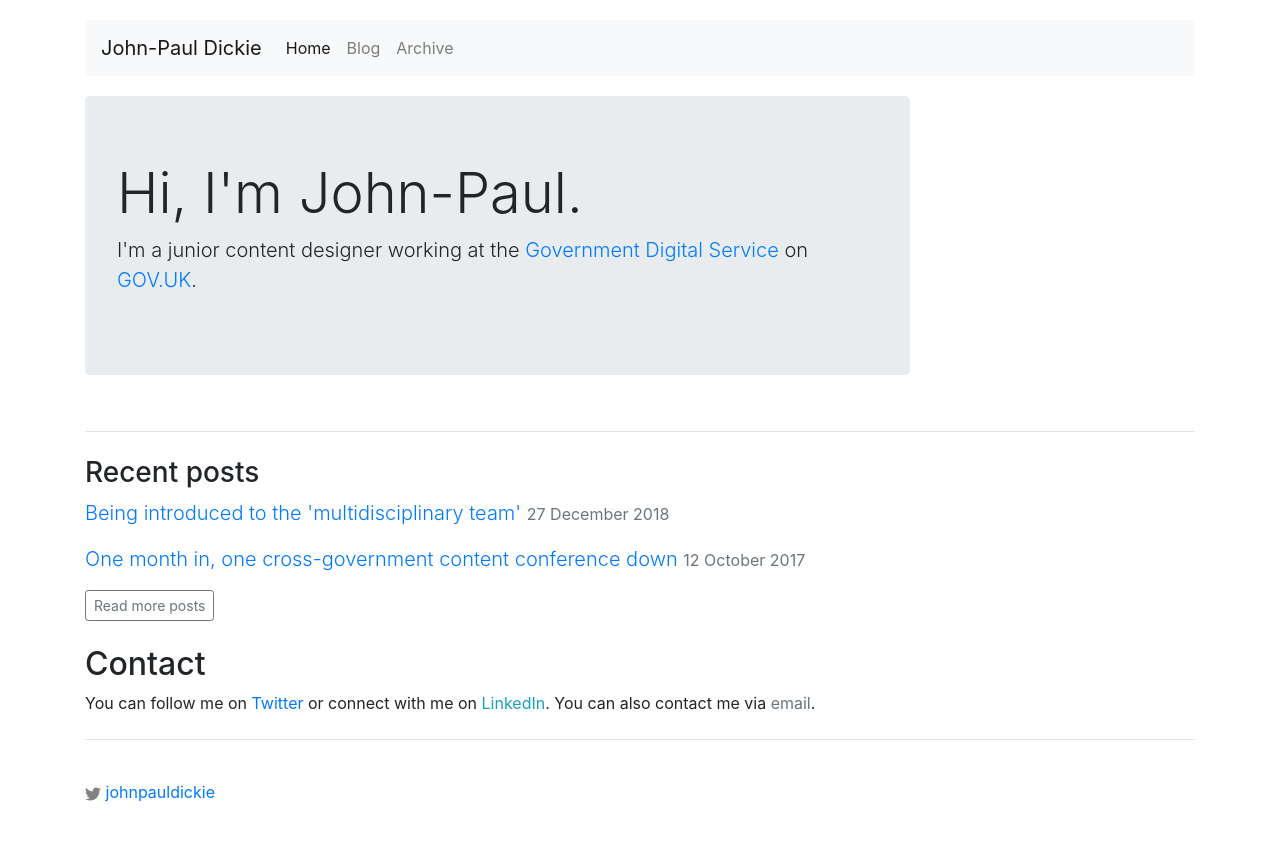
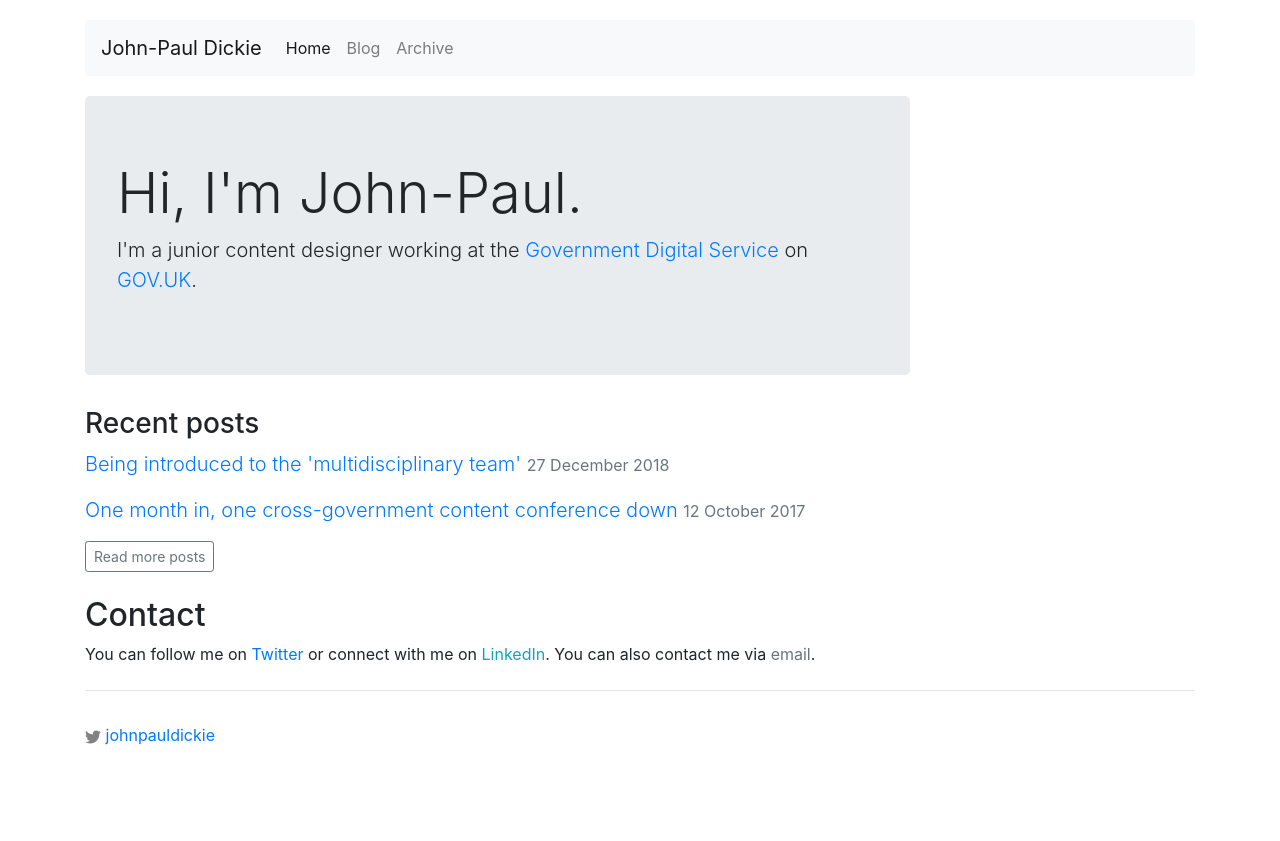
Before and after one commit to johnpauldickie/johnpauldickie.github.io, a Jekyll site: the page built from index.html, in a window 1280 px wide. Shown: the top 841 px of the page. Built offline with Jekyll 4.4.1, drawn with Linux system fonts in a browser that asks for light colours.

Commit message:
Update to homepage and footer

```diff
--- a/_layouts/default.html
+++ b/_layouts/default.html
@@ -12,7 +12,7 @@
 
     </main>
 
-<hr class="my-4">
+<hr>
 </div>
 {% include footer.html %}
 
--- a/_layouts/page.html
+++ b/_layouts/page.html
@@ -16,7 +16,7 @@ layout: page
 
     </main>
 
-    <hr class="my-4">
+    <hr>
     </div>
     {% include footer.html %}
 </body>
--- a/index.html
+++ b/index.html
@@ -12,8 +12,6 @@ title: Home
 			  </div>
 				  		  </div>
 
-  <hr class="my-4">
-
 				<h3><i class="fab fa-fw fa-medium-m"></i> Recent posts</h3>
 				<ul class="list-unstyled">
 {% for post in site.posts limit:3 %}
```
